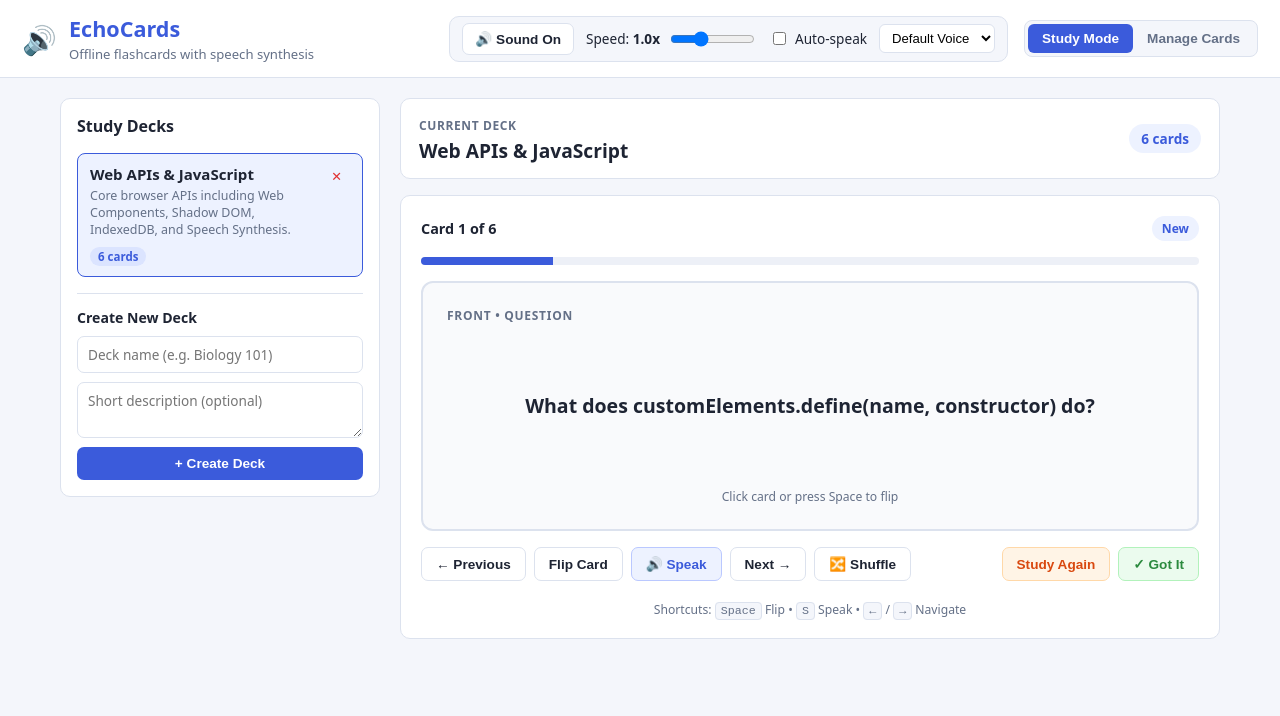
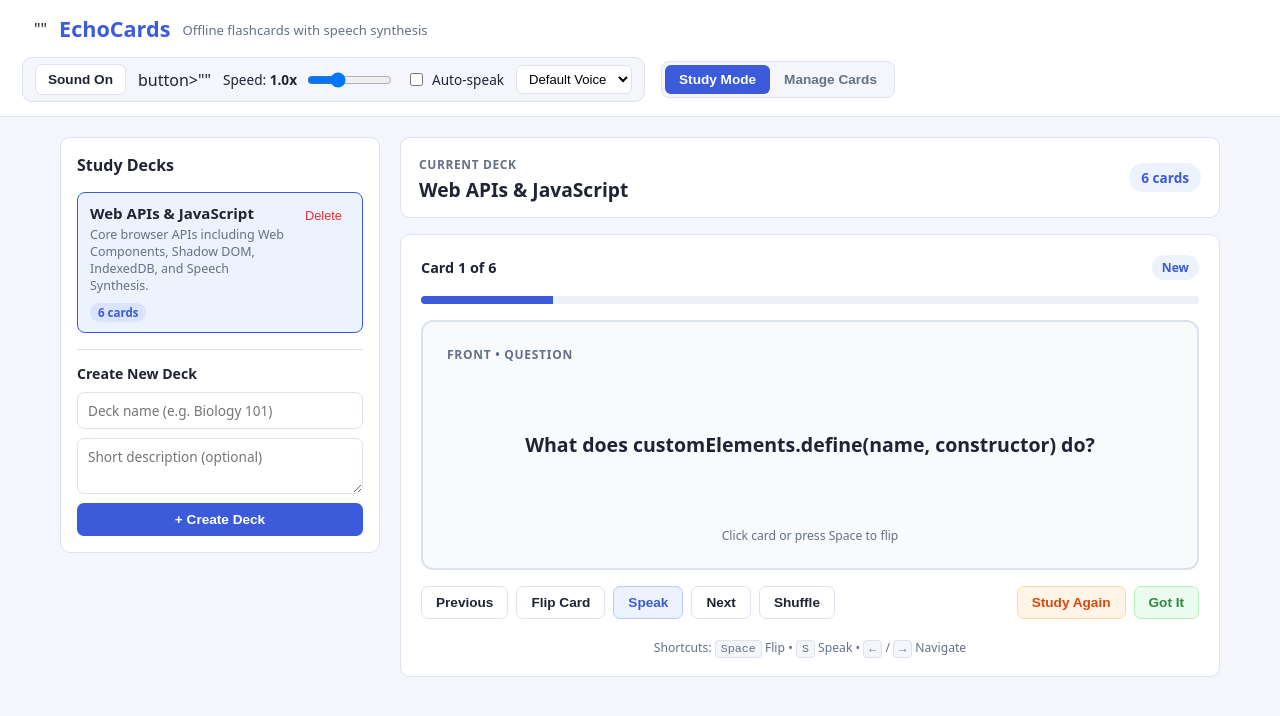
Before and after one commit to Yassin-Esmat-Elbauomy/echocards, a plain HTML site: page index.html in a window 1280 px wide. Drawn offline with Linux system fonts and the light colour scheme.

Commit message:
remove emojis from buttons and header

```diff
--- a/index.html
+++ b/index.html
@@ -9,8 +9,7 @@
 <body>
   <header class="app-header">
     <div class="brand">
-      <span class="brand-logo" aria-hidden="true">🔊</span>
-      <div>
+      <div></div>""
         <h1>EchoCards</h1>
         <p class="subtitle">Offline flashcards with speech synthesis</p>
       </div>
@@ -19,8 +18,8 @@
     <div class="header-controls">
       <div class="tts-bar" aria-label="Text to speech controls">
         <button id="muteBtn" class="btn btn-outline" type="button" title="Toggle Mute">
-          🔊 Sound On
-        </button>
+          Sound On
+        </button>button></button>""
 
         <label class="rate-control" for="rateSlider">
           <span>Speed: <strong id="rateValue">1.0x</strong></span>
--- a/js/components/deck-list.js
+++ b/js/components/deck-list.js
@@ -256,7 +256,7 @@ class DeckList extends HTMLElement {
                     }</span>
                     </div>
                     <button class="delete-btn" type="button" data-delete-id="${deck.id}" title="Delete deck">
-                      ✕
+                      Delete
                     </button>
                   </li>
                 `
--- a/js/components/flash-card.js
+++ b/js/components/flash-card.js
@@ -405,16 +405,16 @@ class FlashCard extends HTMLElement {
 
         <div class="controls-grid">
           <div class="btn-group">
-            <button id="prevBtn" type="button">← Previous</button>
+            <button id="prevBtn" type="button">Previous</button>
             <button id="flipBtn" type="button">Flip Card</button>
-            <button id="speakBtn" class="btn-speak" type="button">🔊 Speak</button>
-            <button id="nextBtn" type="button">Next →</button>
-            <button id="shuffleBtn" type="button">🔀 Shuffle</button>
+            <button id="speakBtn" class="btn-speak" type="button">Speak</button>
+            <button id="nextBtn" type="button">Next</button>
+            <button id="shuffleBtn" type="button">Shuffle</button>
           </div>
 
           <div class="btn-group">
             <button id="againBtn" class="btn-again" type="button">Study Again</button>
-            <button id="gotItBtn" class="btn-gotit" type="button">✓ Got It</button>
+            <button id="gotItBtn" class="btn-gotit" type="button">Got It</button>
           </div>
         </div>
 
--- a/js/main.js
+++ b/js/main.js
@@ -32,7 +32,7 @@ const manageModeBtn = document.getElementById('manageModeBtn');
 let currentDeckId = null;
 
 function updateMuteButtonUI(muted) {
-  muteBtn.textContent = muted ? '🔇 Muted' : '🔊 Sound On';
+  muteBtn.textContent = muted ? 'Muted' : 'Sound On';
 }
 
 async function initTTSControls() {
```
